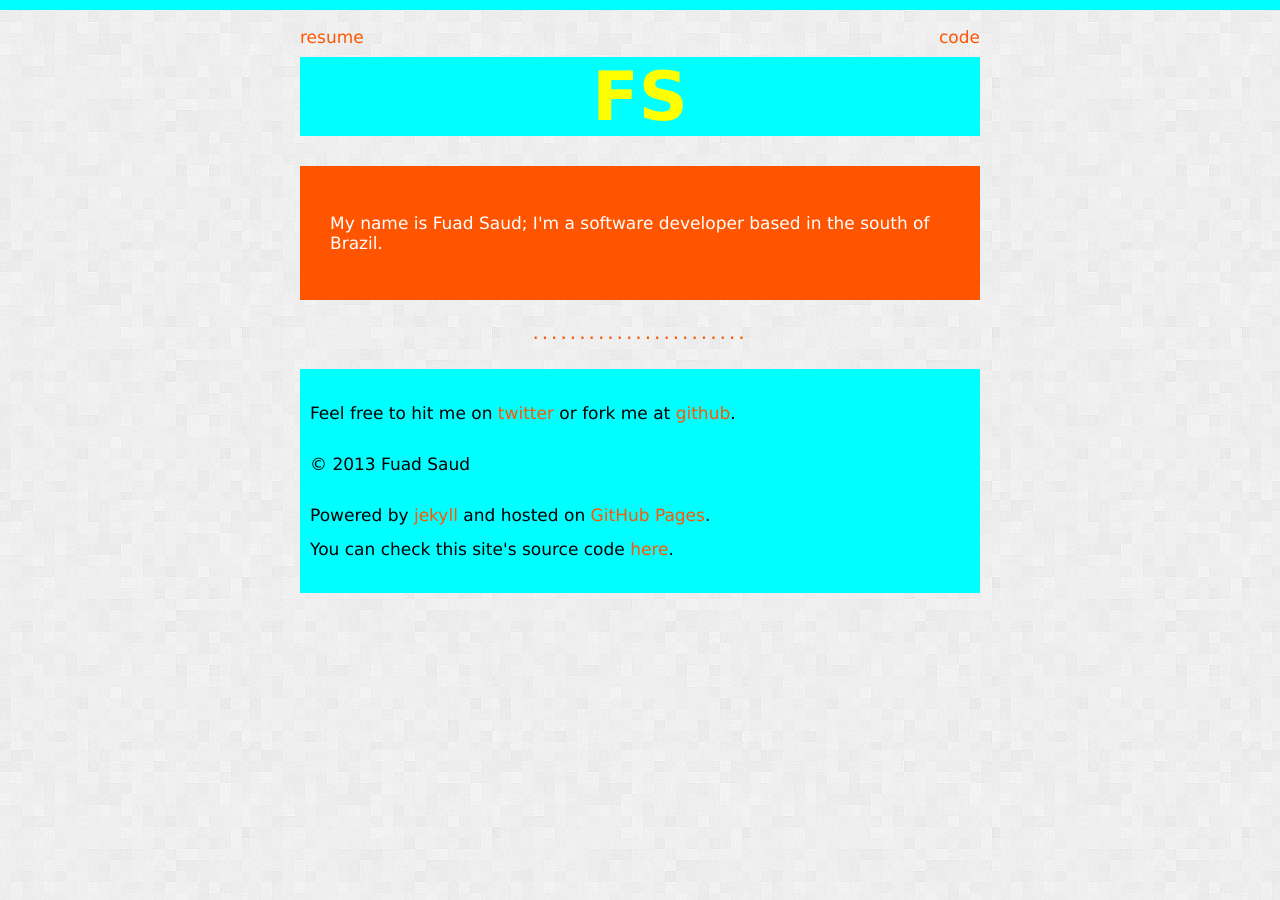
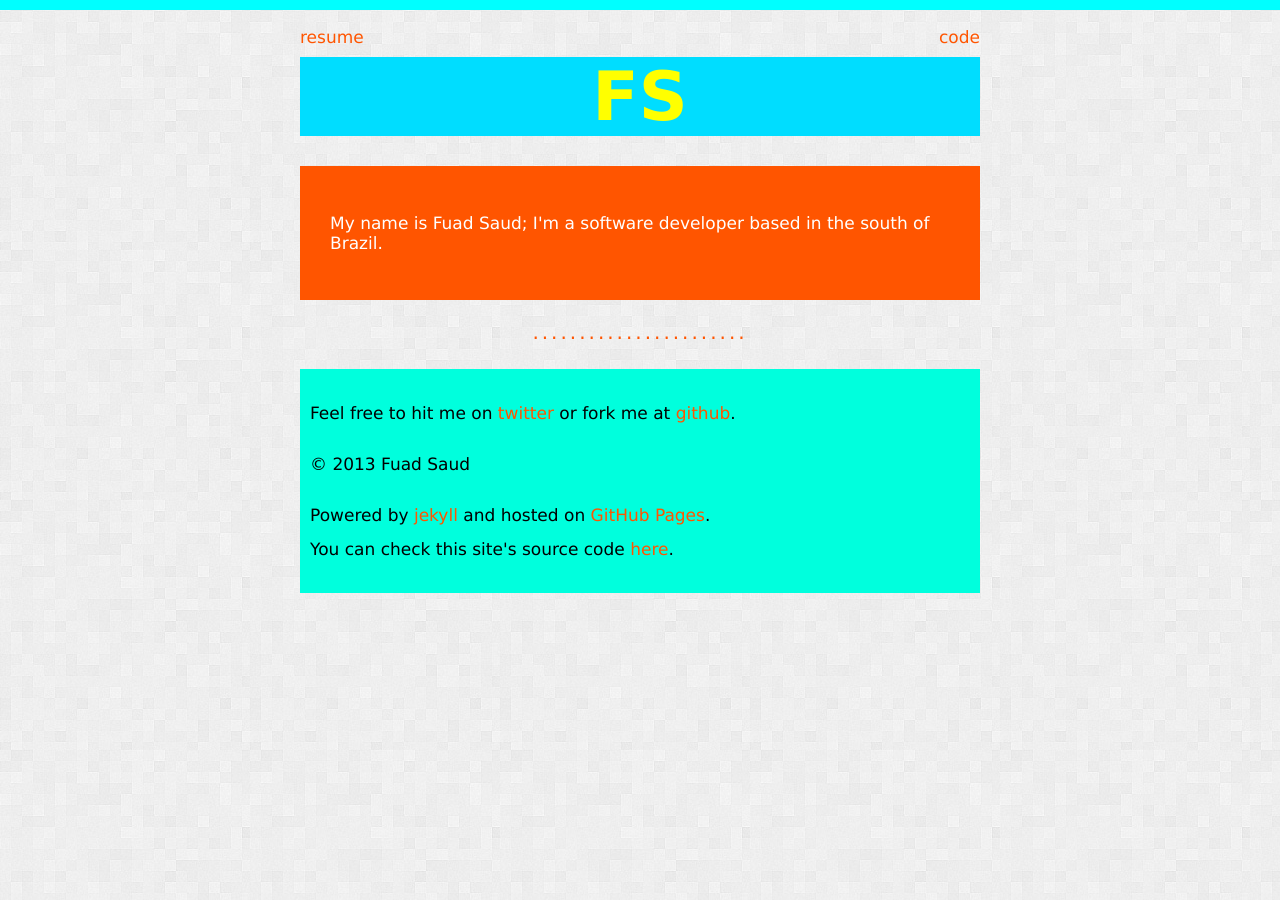
Before and after one commit to fuadsaud/fuadsaud.github.io, a Jekyll site: the page built from index.html, in a window 1280 px wide. Built offline with Jekyll 4.4.1, drawn with Linux system fonts in a browser that asks for light colours; Markdown is read by kramdown in place of the engine named in the settings.

Commit message:
Diversify rainbowfulnes

```diff
--- a/css/screen.css
+++ b/css/screen.css
@@ -54,7 +54,7 @@ hr:before {
 }
 
 .container > header h1 {
-    background-color: #0ff;
+    background-color: #0df;
     text-align: center;
     font-size: 400%;
     margin: 10px 0 30px 0;
@@ -66,7 +66,7 @@ hr:before {
 }
 
 .container > footer {
-    background-color: #0ff;
+    background-color: #00ffdd;
     padding: 10px;
     line-height: 2em;
 }
```
